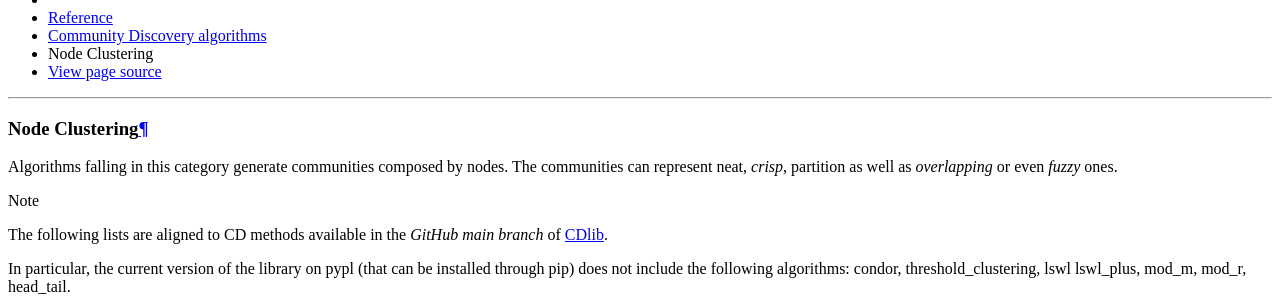
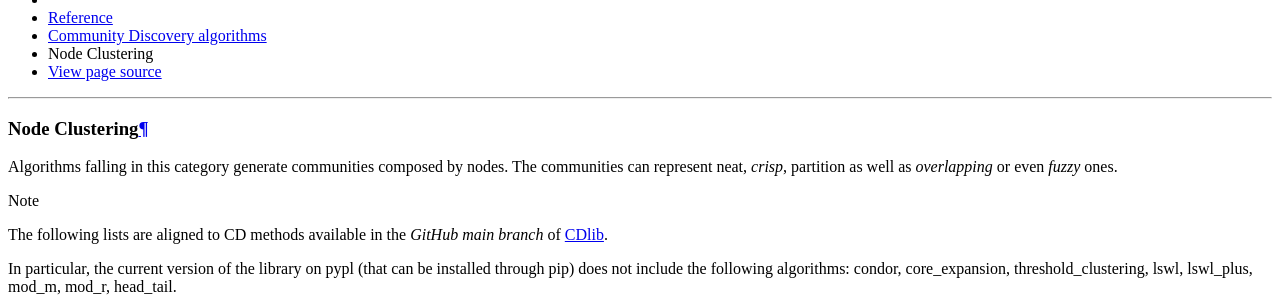
Before and after one commit to GiulioRossetti/cdlib, a Sphinx documentation site: the page built from docs/reference/cd_algorithms/node_clustering.rst, in a window 1280 px wide and 900 px high, scrolled down 1445 px, cut to the strip 0-308 px from the top of the window. Built offline with Sphinx 7.4.7 and the Read the Docs theme 2.0.0, drawn with Linux system fonts in a browser that asks for light colours.

Commit message:
:memo: Core Expansion (Choumane2020)

```diff
--- a/docs/reference/cd_algorithms/node_clustering.rst
+++ b/docs/reference/cd_algorithms/node_clustering.rst
@@ -8,8 +8,8 @@
 .. note::
     The following lists are aligned to CD methods available in the *GitHub main branch* of `CDlib`_.
 
-    In particular, the current version of the library on pypl (that can be installed through pip) does not include the following algorithms: condor, threshold_clustering, lswl
-    lswl_plus, mod_m, mod_r, head_tail.
+    In particular, the current version of the library on pypl (that can be installed through pip) does not include the following algorithms:
+    condor, core_expansion, threshold_clustering, lswl, lswl_plus, mod_m, mod_r, head_tail.
 
 
 .. automodule:: cdlib.algorithms
@@ -76,6 +76,7 @@
     big_clam
     conga
     congo
+    core_expansion
     danmf
     demon
     ego_networks
```
